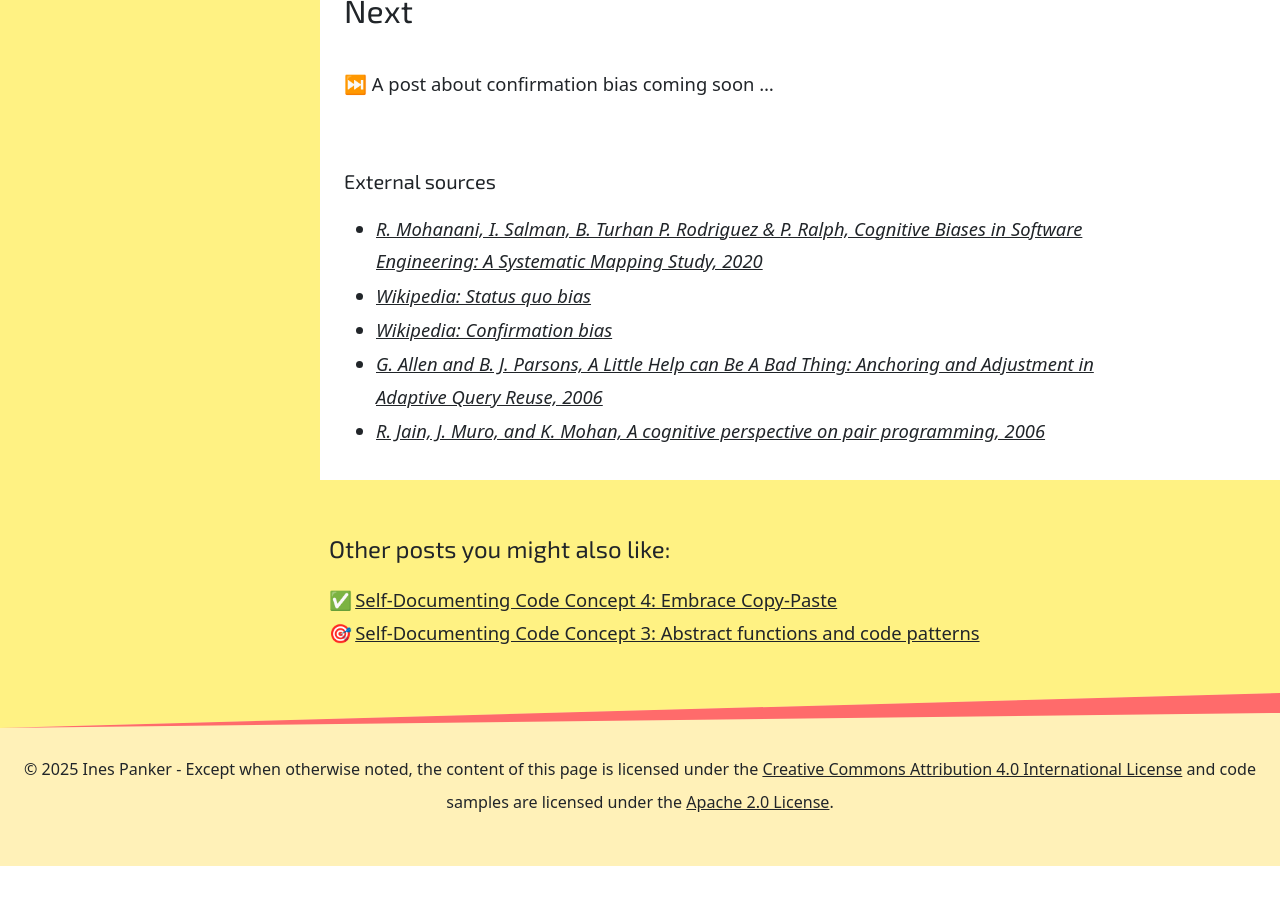
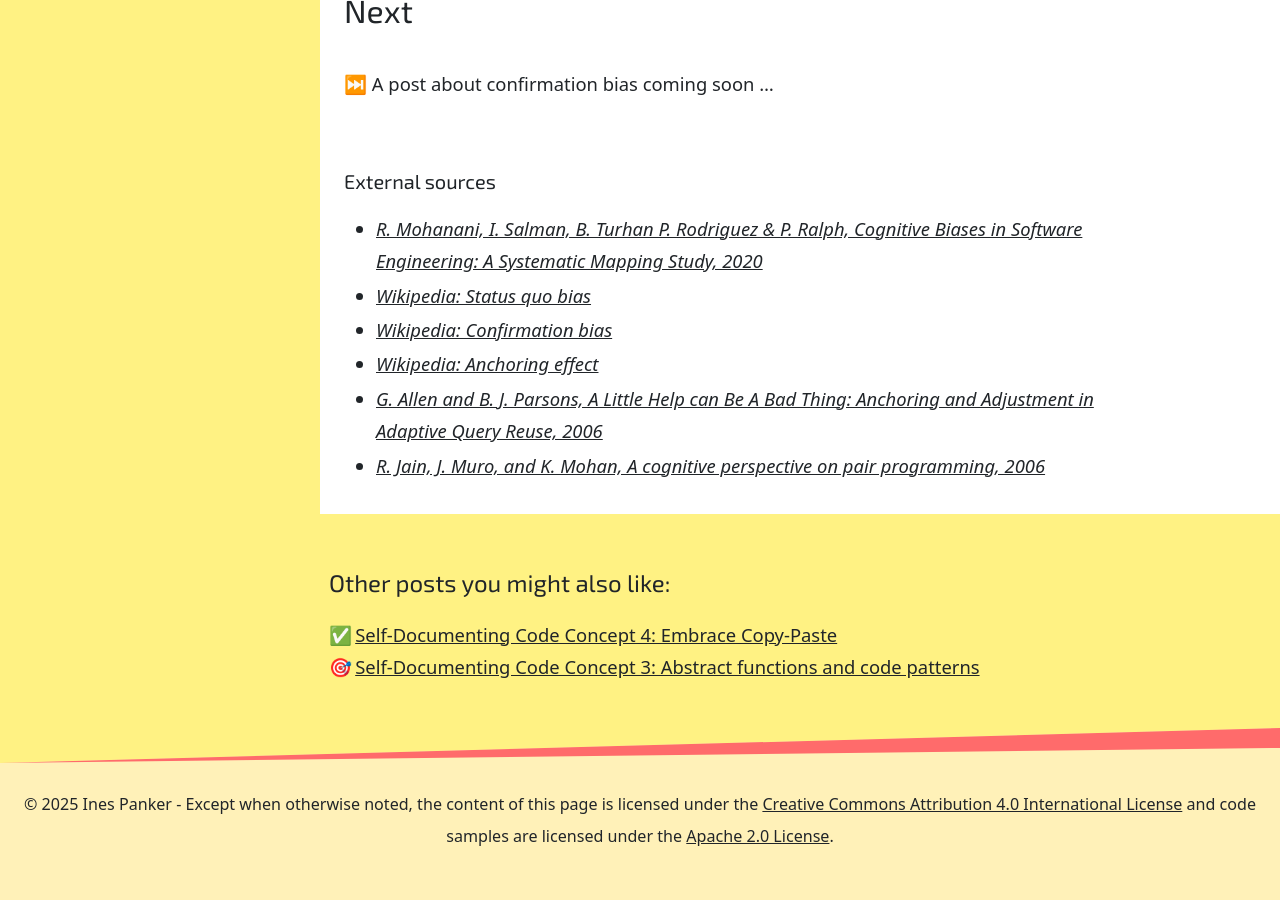
Before and after one commit to inesp/inesp.github.io, a Jekyll site: the page built from _posts/2025-07-21-blind-spots-in-code-part-I.md, in a window 1280 px wide and 900 px high, scrolled down 8869 px. Built offline with Jekyll 4.4.1, drawn with Linux system fonts in a browser that asks for light colours; nearby versions of some CDN libraries; some web fonts are replaced; before the commit the page ends 9735 px from its top, so only the background shows below that.

Commit message:
Add 1 more biblio

```diff
--- a/_posts/2025-07-21-blind-spots-in-code-part-I.md
+++ b/_posts/2025-07-21-blind-spots-in-code-part-I.md
@@ -10,6 +10,8 @@ biblio:
     link: https://en.wikipedia.org/wiki/Status_quo_bias
   - title: "Wikipedia: Confirmation bias"
     link: https://en.wikipedia.org/wiki/Confirmation_bias
+  - title: "Wikipedia: Anchoring effect"
+    link: https://en.wikipedia.org/wiki/Anchoring_effect
   - title: "G. Allen and B. J. Parsons, A Little Help can Be A Bad Thing: Anchoring and Adjustment in Adaptive Query Reuse, 2006"
     link: https://www.researchgate.net/publication/221598895_A_Little_Help_can_Be_A_Bad_Thing_Anchoring_and_Adjustment_in_Adaptive_Query_Reuse
   - title: "R. Jain, J. Muro, and K. Mohan, A cognitive perspective on pair
```
